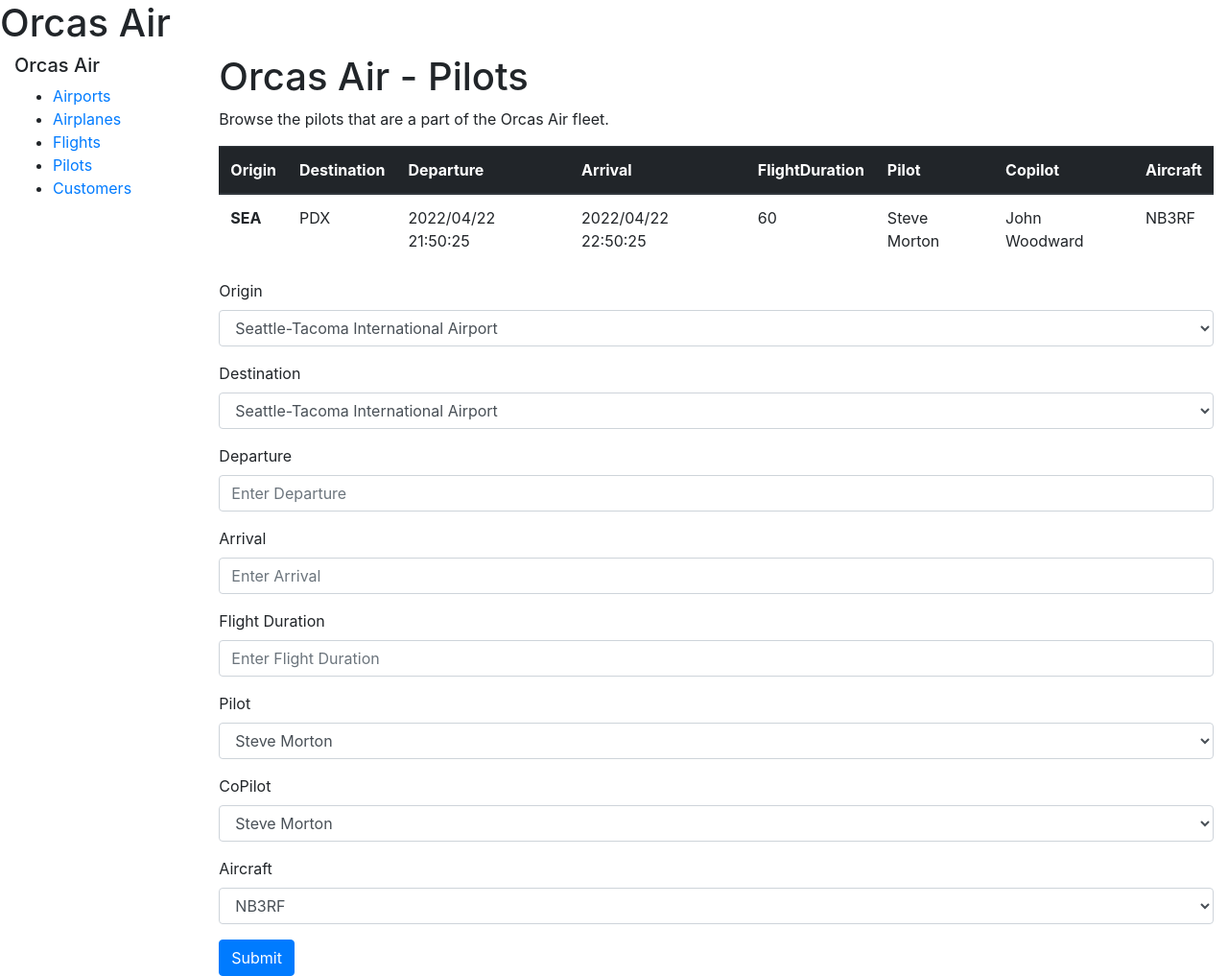
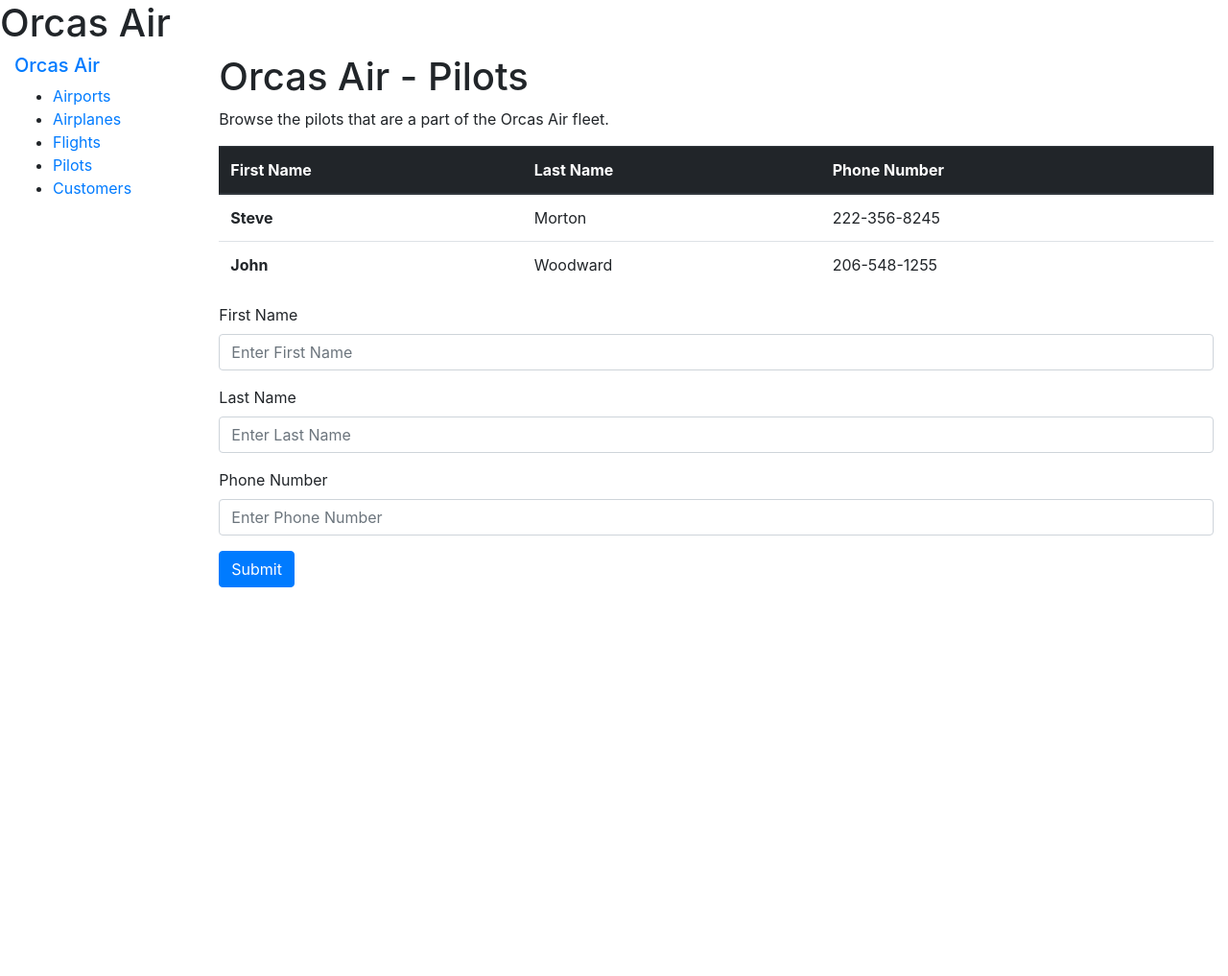
Before and after one commit to jodahoney/cs340_project, a Flask app: page /pilots in a window 1280 px wide. Shown: the whole page at 96% size. After the commit the page ends 612 px from the top, so only its background shows below. Run offline with Flask 2, Linux system fonts and the light colour scheme.

```diff
--- a/project/templates/base.html
+++ b/project/templates/base.html
@@ -20,7 +20,7 @@
     <div class="row">
       <div class="col-sm-2" id="navbar">
         {% block sidebar %}
-        <h5>Orcas Air</h5>
+        <h5><a href="{{ url_for('index') }}">Orcas Air</a></h5>
         <ul>
           <li><a href="{{ url_for('airports') }}">Airports</a></li>
           <li><a href="{{ url_for('airplanes') }}">Airplanes</a></li>
--- a/project/templates/pilots.html
+++ b/project/templates/pilots.html
@@ -13,76 +13,37 @@
   <table class="table">
     <thead class="thead-dark">
       <tr>
-        <th scope="col">Origin</th>
-        <th scope="col">Destination</th>
-        <th scope="col">Departure</th>
-        <th scope="col">Arrival</th>
-        <th scope="col">FlightDuration</th>
-        <th scope="col">Pilot</th>
-        <th scope="col">Copilot</th>
-        <th scope="col">Aircraft</th>
+        <th scope="col">First Name</th>
+        <th scope="col">Last Name</th>
+        <th scope="col">Phone Number</th>
       </tr>
     </thead>
     <tbody>
       <tr>
-        <th scope="row">SEA</th>
-        <td>PDX</td>
-        <td>2022/04/22 21:50:25</td>
-        <td>2022/04/22 22:50:25</td>
-        <td>60</td>
-        <td>Steve Morton</td>
-        <td>John Woodward</td>
-        <td>NB3RF</td>
+        <th scope="row">Steve</th>
+        <td>Morton</td>
+        <td>222-356-8245</td>
+      </tr>
+      <tr>
+        <th scope="row">John</th>
+        <td>Woodward</td>
+        <td>206-548-1255</td>
       </tr>
     </tbody>
   </table>
 
   <form>
     <div class="form-group">
-      <label for="originInput">Origin</label>
-      <select class="form-control" id="originInput">
-        <option>Seattle-Tacoma International Airport</option>
-        <option>Portland International Airport</option>
-      </select>
+      <label for="firstNameInput">First Name</label>
+      <input type="datetime" class="form-control" id="firstNameInput" placeholder="Enter First Name">
     </div>
     <div class="form-group">
-      <label for="destinationInput">Destination</label>
-      <select class="form-control" id="destinationInput">
-        <option>Seattle-Tacoma International Airport</option>
-        <option>Portland International Airport</option>
-      </select>
+      <label for="lastNameInput">Last Name</label>
+      <input type="datetime" class="form-control" id="lastNameInput" placeholder="Enter Last Name">
     </div>
     <div class="form-group">
-      <label for="departureInput">Departure</label>
-      <input type="datetime" class="form-control" id="departureInput" placeholder="Enter Departure">
-    </div>
-    <div class="form-group">
-      <label for="arrivalInput">Arrival</label>
-      <input type="datetime" class="form-control" id="arrivalInput" placeholder="Enter Arrival">
-    </div>
-    <div class="form-group">
-      <label for="flightDurationInput">Flight Duration</label>
-      <input type="number" class="form-control" id="flightDurationInput" placeholder="Enter Flight Duration">
-    </div>
-    <div class="form-group">
-      <label for="pilotInput">Pilot</label>
-      <select class="form-control" id="pilotInput">
-        <option>Steve Morton</option>
-        <option>John Woodward</option>
-      </select>
-    </div>
-    <div class="form-group">
-      <label for="copilotInput">CoPilot</label>
-      <select class="form-control" id="copilotInput">
-        <option>Steve Morton</option>
-        <option>John Woodward</option>
-      </select>
-    </div>
-    <div class="form-group">
-      <label for="aircraftInput">Aircraft</label>
-      <select class="form-control" id="aircraftInput">
-        <option>NB3RF</option>
-      </select>
+      <label for="phoneNumberInput">Phone Number</label>
+      <input type="phone" class="form-control" id="phoneNumberInput" placeholder="Enter Phone Number">
     </div>
     <button type="submit" class="btn btn-primary">Submit</button>
   </form>
```
Also changed, not shown: project/templates/customers.html (+62 -0 lines), project/templates/flights.html (+14 -0 lines).
